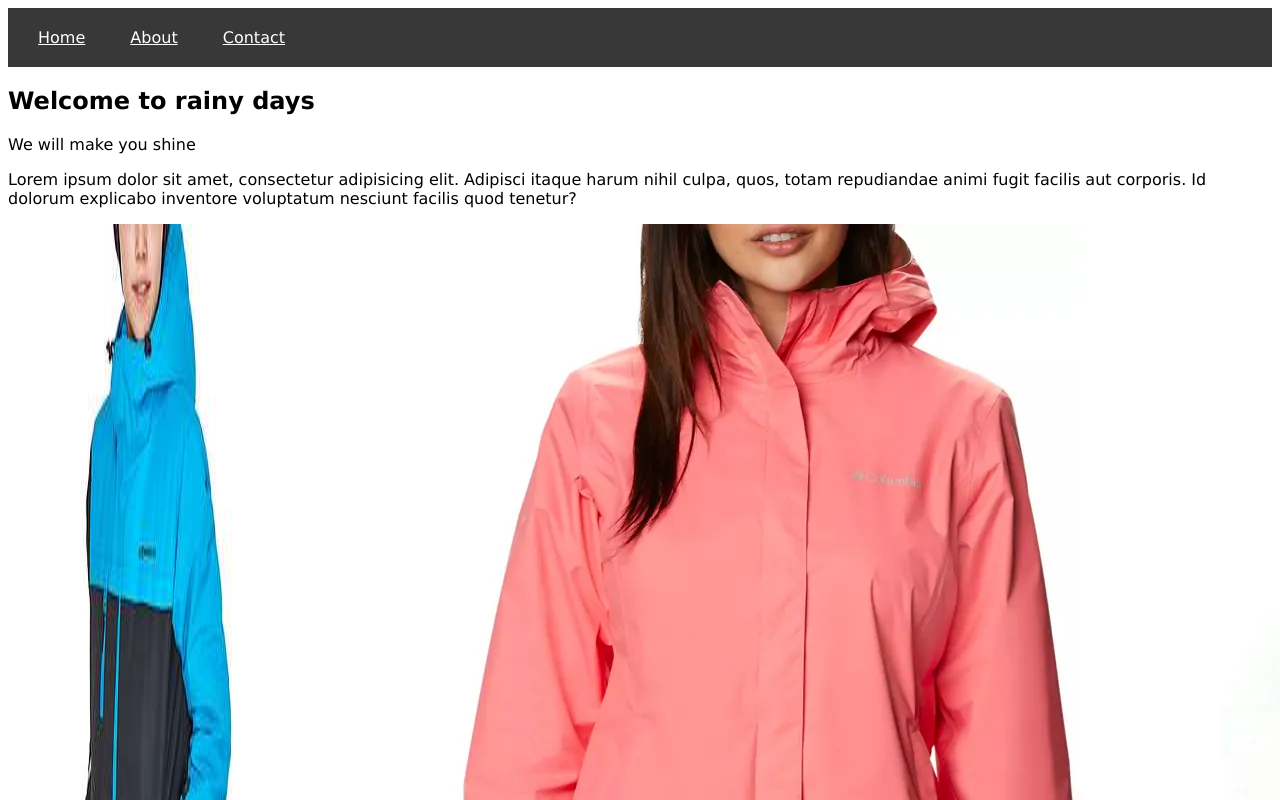
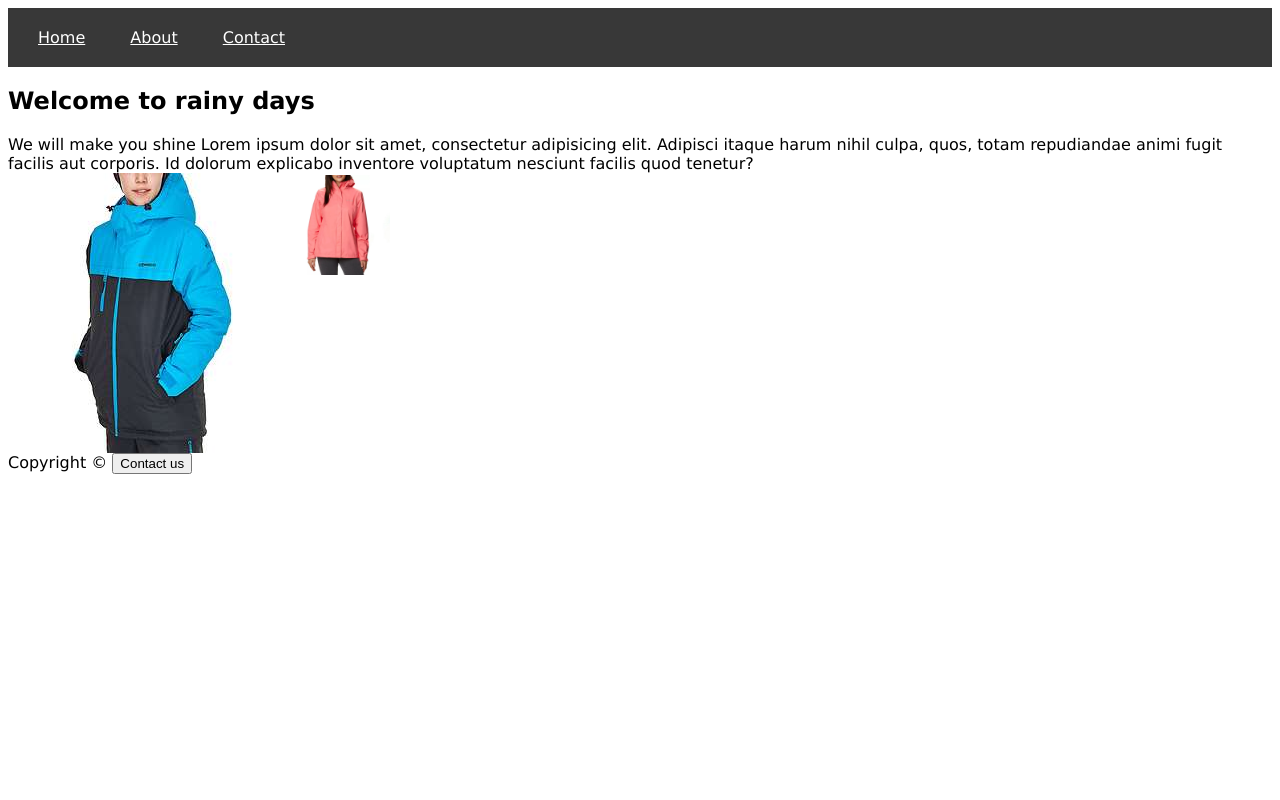
Before and after one commit to Noroff-FEU-Assignments/cross-course-project-OwenOConnor, a plain HTML site: page index.html in a window 1280 px wide. Shown: the top 800 px of the page. Drawn offline with Linux system fonts and the light colour scheme.

Commit message:
pic resize flex test

```diff
--- a/css/styles.css
+++ b/css/styles.css
@@ -42,7 +42,17 @@ nav a {
 
 }
 
+.pink {
+    padding:  2px 2px 2px 2px;
+    height: 100px;
+    width: 100px;
+}
 
+.stormberg {
+    padding:  2px 2px 2px 2px;
+    height: 100px;
+    width: 100px;
+}
 
 @media (min-width: 600px) {
     nav{
--- a/index.html
+++ b/index.html
@@ -1,5 +1,6 @@
 <!DOCTYPE html>
 <html lang="en">
+
 <head>
   <meta charset="UTF-8">
   <meta http-equiv="X-UA-Compatible" content="IE=edge">
@@ -8,6 +9,7 @@
   <link href="css/styles.css" rel="stylesheet">
   <script src="https://kit.fontawesome.com/b1f46dc2a5.js" crossorigin="anonymous"></script>
 </head>
+
 <body>
   <header>
     <input type="checkbox" id="menu-checkbox">
@@ -21,14 +23,18 @@
   <main>
     <section>
       <h1>Welcome to rainy days</h1>
-      <p>We will make you shine<p>
-      </p> Lorem ipsum dolor sit amet, consectetur adipisicing elit. Adipisci itaque harum nihil culpa, quos, totam repudiandae animi fugit facilis aut corporis. Id dolorum explicabo inventore voluptatum nesciunt facilis quod tenetur?</p>
+      <p1>We will make you shine<p1>
+      <p2> Lorem ipsum dolor sit amet, consectetur adipisicing elit. Adipisci itaque harum nihil culpa, quos, totam repudiandae animi fugit facilis aut corporis. Id dolorum explicabo inventore voluptatum nesciunt facilis quod tenetur?</p2>
     </section>
     <section class="container">
-      <img src="images/stormberg.jpg" alt="stormberg">
-      <img src="images/pink.jpg.webp" alt="pink" >
+      <img src="images/stormberg.jpg" alt="stormberg" class="storm">
+      <img src="images/pink.jpg.webp" alt="pink" class="pink">
+
   </section>
-
   </main>
 </body>
+
+<footer>Copyright &copy;
+  <button>Contact us</button>
+</footer>
 </html>
```
